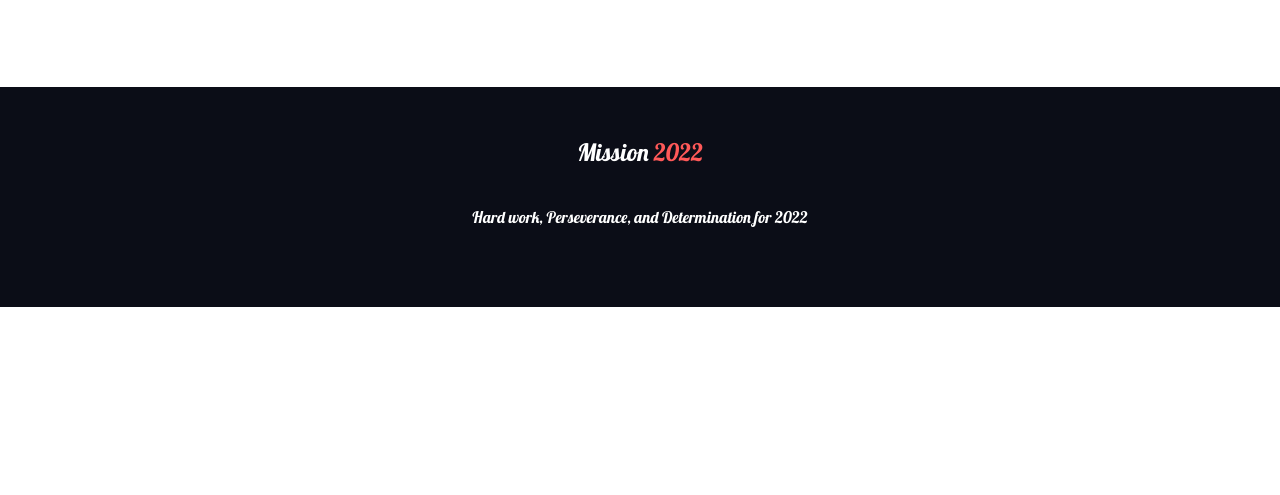
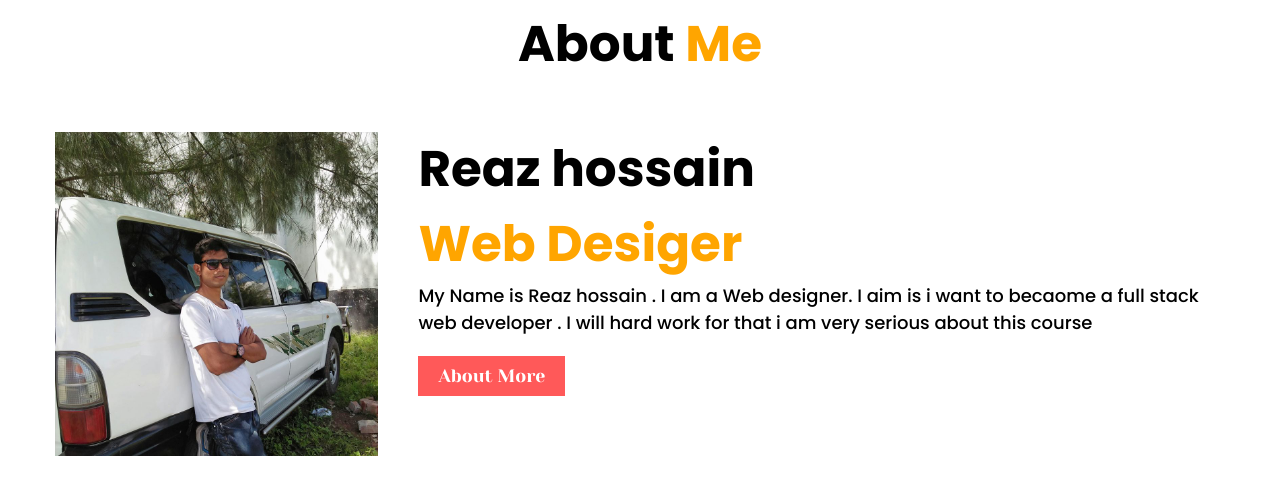
Before and after one commit to reaz950/personal-site, a plain HTML site: page index.html in a window 1280 px wide. Shown: the part 2259-2754 px from the top of the page. Before the commit the page ends 2566 px from the top, so only its background shows below. Drawn offline with Linux system fonts and the light colour scheme.

Commit message:
all done

```diff
--- a/index.html
+++ b/index.html
@@ -25,8 +25,10 @@
     <section id="header">
         <div class="banner">
             <div class="banner-text">
-            <h1>I'm Reaz hossain</h1>
-            <h2>Become a Web Developer</h2>
+                <div class="text-border">
+                <h1>I'm Reaz hossain</h1>
+                <h2>Become a Web Developer</h2>
+                </div>
             <p>My name is Reaz hossain. I want to become a good web developer . I was start my mission & woriking with this . I will try my level best & i will do anything i will learn it very well.</p>
             <a class="asame" target="_blank" href="#">My Projects</a>
             </div>
@@ -99,6 +101,26 @@
         </div>
     </section>
 
+    <!-- **********************  About me past html start ************************** -->
+        <section>
+            <div class="about-head">
+                <h1>About <span>Me</span></h1>
+            </div>
+                <div class="about-me">
+                    <div class="about-img">
+                        <img src="images/reaz.jpg" alt="about">
+                    </div>
+                    <div class="about-text">
+                        <h1>Reaz hossain</h1>
+                        <h3>Web Desiger</h3>
+                        <p>My Name is Reaz hossain . I am a Web designer. I aim is i want to becaome a full stack web developer . I will hard work for that i am very serious about this course</p>
+                        <a href="https://www.facebook.com/farhan.sujon.9" target="_blank">About More</a>
+                    </div>
+                </div>
+
+
+        </section>
+
 
     <!-- ********************  Footer part Html start  ***************************** -->
 
--- a/style.css
+++ b/style.css
@@ -31,6 +31,9 @@ a{
     padding: 30px;
 }
 
+.text-border{
+    border-left: 3px solid red;
+}
 
 .banner-text h1{
     font-family: 'Poppins', sans-serif;
@@ -46,7 +49,7 @@ a{
 .banner-text h2{
     font-family: 'Poppins', sans-serif;
     font-family: 'Yeseva One', cursive;
-    font-size: 60px;
+    font-size: 50px;
     font-weight: 400;
     color: #FFAD5A;
 
@@ -317,11 +320,75 @@ a{
     color: black;
 }
 
+/* *****************************  About me ****************************/
+
+.about-me{
+    display: flex;
+}
+.about-head h1{
+    font-family: 'Poppins', sans-serif;
+    font-size: 50px;
+    font-weight: 700;
+    text-align: center;
+    padding-bottom: 50px;
+}
+
+.about-head h1 span{
+    color: orange;
+}
+
+.about-img {
+    width: 50%;
+}
+
+.about-img img{
+    width: 100%;
+}
+
+.about-text{
+    margin-left: 40px;
+}
+
+.about-text h1{
+    font-family: 'Poppins', sans-serif;
+    font-size: 50px;
+    font-weight: 700;
+}
+.about-text h3{
+    font-family: 'Poppins', sans-serif;
+    font-size: 50px;
+    font-weight: 700;
+    color: orange;
+
+}
+.about-text p{
+    font-family: 'Poppins', sans-serif;
+    font-size: 18px;
+    font-weight: 400;
+    padding-bottom: 30px;
+}
+.about-text a{
+    font-family: 'Poppins', sans-serif;
+    font-family: 'Yeseva One', cursive;
+    font-size: 18px;
+    font-weight: 500;
+    color: #fff;
+    margin-top: 50px;
+    background-color: #FF5959;
+    padding: 10px 20px;
+    transition: all linear 0.4s;
+}
+
+.about-text a:hover{
+    background: orange;
+    color: black;
+}
 
 /* *******************  Footer part css start  *********************** */
 
 .footer{
     background: #0B0D17;
+    margin-top: 100px;
 }
 
 .footer h1{
```
Also changed, not shown: images/reaz.jpg (added).
